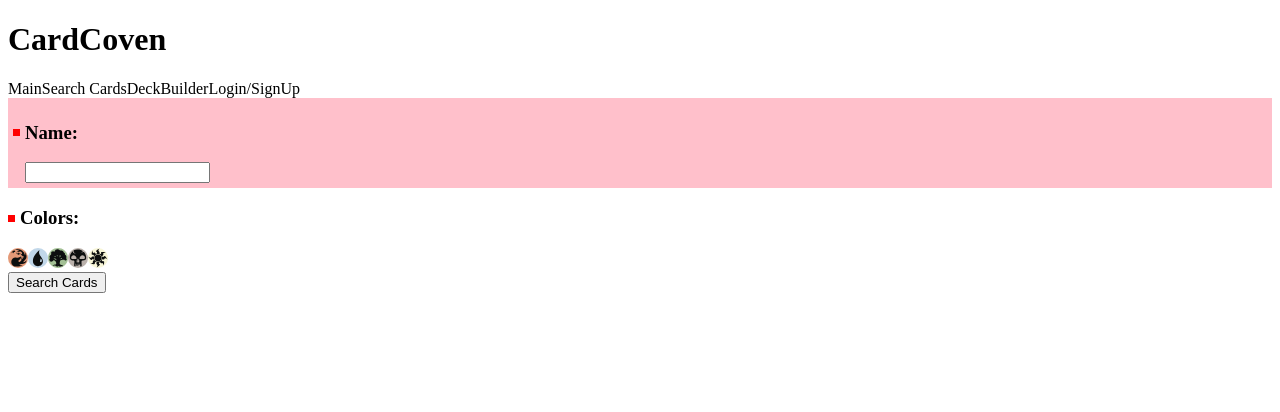
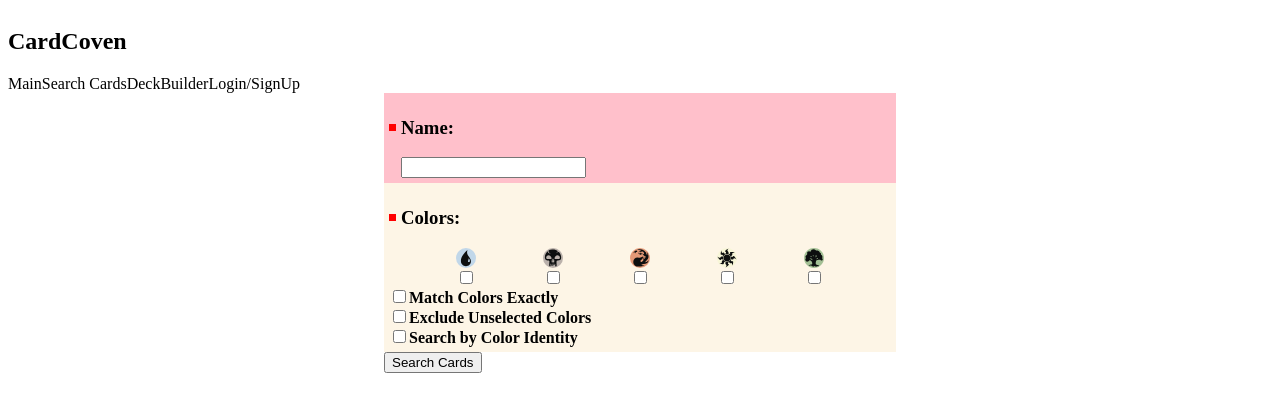
Before and after one commit to cosmolightfoot/card-coven-front-end, a React app: page / in a window 1280 px wide. Shown: the top 412 px of the page. Built offline with nearby package versions, Linux system fonts and the light colour scheme.

Commit message:
added CardColors component

```diff
--- a/src/components/App.js
+++ b/src/components/App.js
@@ -6,9 +6,9 @@ import SearchForm from '../containers/search-containers/SearchForm';
 // import SearchForm from '../containers/search-containers/SearchForm';
 export default function App() {
   return (
-    <>
+    <section style={{ display: 'flex', flexDirection: 'column' }}>
       <Header />
       <SearchForm />
-    </>
+    </section>
   );
 }
--- a/src/components/search-components/CardColors.js
+++ b/src/components/search-components/CardColors.js
@@ -6,20 +6,46 @@ import greenMana from '../../assets/g-mana.svg';
 import blackMana from '../../assets/b-mana.svg';
 import whiteMana from '../../assets/w-mana.svg';
 
-function CardColors({ colors, handleCheckboxChange, handleChange }) {
+function CardColors({ cardColors, exact, exclude, colorIdentity, handleCheckboxChange, handleChange }) {
+  const { red, blue, green, white, black } = cardColors;
   return (
-    <section>
+    <section  style={{ backgroundColor: 'oldlace', padding: '5px' }}>
       <header style={{ display: 'flex', flexDirection: 'row', alignItems: 'center' }}>
         <div style={{ width: '7px', height: '7px', backgroundColor: 'red', flexGrow: 0, marginRight: '5px' }}></div>
         <h3>Colors:</h3>
       </header>
       <main>
+        <div style={{ display: 'flex', justifyContent: 'space-evenly' }}>
+          <img src={blueMana} style={{ width: '20px' }} />
+          <img src={blackMana} style={{ width: '20px' }} />
+          <img src={redMana} style={{ width: '20px' }} />
+          <img src={whiteMana} style={{ width: '20px' }} />
+          <img src={greenMana} style={{ width: '20px' }} />
+        </div>
+        <div style={{ display: 'flex', justifyContent: 'space-evenly' }}>
+          <input type="checkbox" name="blue" value={blue} onChange={handleCheckboxChange} />
+          <input type="checkbox" name="black" value={black} onChange={handleCheckboxChange} />
+          <input type="checkbox" name="red" value={red} onChange={handleCheckboxChange} />
+          <input type="checkbox" name="white" value={white} onChange={handleCheckboxChange} />
+          <input type="checkbox" name="green" value={green} onChange={handleCheckboxChange} />
+        </div>
         <div>
-          <img src={redMana} style={{ width: '20px' }} />
-          <img src={blueMana} style={{ width: '20px' }} />
-          <img src={greenMana} style={{ width: '20px' }} />
-          <img src={blackMana} style={{ width: '20px' }} />
-          <img src={whiteMana} style={{ width: '20px' }} />
+          <label>
+            <input type="checkbox" name="exact" value={exact} onChange={handleCheckboxChange} />
+            <span style={{ fontWeight: 'bold' }}>Match Colors Exactly</span>
+          </label>
+          <div>
+            <label>
+              <input type="checkbox" name="exclude" value={exclude} onChange={handleCheckboxChange} />
+              <span style={{ fontWeight: 'bold' }}>Exclude Unselected Colors</span>
+            </label>
+          </div>
+          <div>
+            <label>
+              <input type="checkbox" name="colorIdentity" value={colorIdentity} onChange={handleCheckboxChange} />
+              <span style={{ fontWeight: 'bold' }}>Search by Color Identity</span>
+            </label>
+          </div>
         </div>
       </main>
     </section>
@@ -27,16 +53,16 @@ function CardColors({ colors, handleCheckboxChange, handleChange }) {
 }
 
 CardColors.propTypes = {
-  colors: PropTypes.shape({
+  cardColors: PropTypes.shape({
     black: PropTypes.bool.isRequired,
     white: PropTypes.bool.isRequired,
     green: PropTypes.bool.isRequired,
     red: PropTypes.bool.isRequired,
     blue: PropTypes.bool.isRequired,
-    exact: PropTypes.bool.isRequired,
-    exclude: PropTypes.bool.isRequired,
-    colorType: PropTypes.string.isRequired
   }).isRequired,
+  exclude: PropTypes.bool.isRequired,
+  exact: PropTypes.bool.isRequired,
+  colorIdentity: PropTypes.bool.isRequired,
   handleChange: PropTypes.func.isRequired,
   handleCheckboxChange: PropTypes.func.isRequired,
 };
--- a/src/containers/search-containers/SearchForm.js
+++ b/src/containers/search-containers/SearchForm.js
@@ -24,7 +24,7 @@ export default class SearchForm extends PureComponent {
     green: false,
     exact: false,
     exclude: false,
-    colorType: 'color',
+    colorIdentity: false,
     reprintedAllowed: false,
     layout: 'normal',
     format: '',
@@ -58,7 +58,7 @@ export default class SearchForm extends PureComponent {
         blue: this.state.blue,
         exact: this.state.exact,
         exclude: this.state.exclude,
-        colorType: this.state.colorType
+        colorIdentity: this.state.colorIdentity
       },
       format: this.state.format,
       selectedSets: this.state.selectedSets,
@@ -77,7 +77,7 @@ export default class SearchForm extends PureComponent {
       green: false,
       exact: false,
       exclude: false,
-      colorType: 'color',
+      colorIdentity: 'color',
       reprintedAllowed: false,
       layout: 'normal',
       format: '',
@@ -102,7 +102,9 @@ export default class SearchForm extends PureComponent {
       green,
       red,
       blue,
-      exclusivity,
+      exclude,
+      exact,
+      colorIdentity,
       availGameFormats,
       selectedFormat,
       availSets,
@@ -116,7 +118,7 @@ export default class SearchForm extends PureComponent {
     const cardColors = { black, white, red, blue, green };
 
     return (
-      <>
+      <main style={{ alignSelf: 'center', width: '40vw' }}>
         <form onSubmit={this.handleSubmit}>
           <CardName
             cardName={cardName}
@@ -124,8 +126,10 @@ export default class SearchForm extends PureComponent {
           />
           <CardColors
             cardColors={cardColors}
+            exact={exact}
+            exclude={exclude}
+            colorIdentity={colorIdentity}
             handleChange={this.handleChange}
-          exclusivity={exclusivity}
             handleCheckboxChange={this.handleCheckboxChange}
           />
 
@@ -162,7 +166,7 @@ export default class SearchForm extends PureComponent {
         /> */}
           <button>Search Cards</button>
         </form>
-      </>
+      </main>
     );
   }
 }
```
Lines whose indentation alone changed are shown as unchanged.
